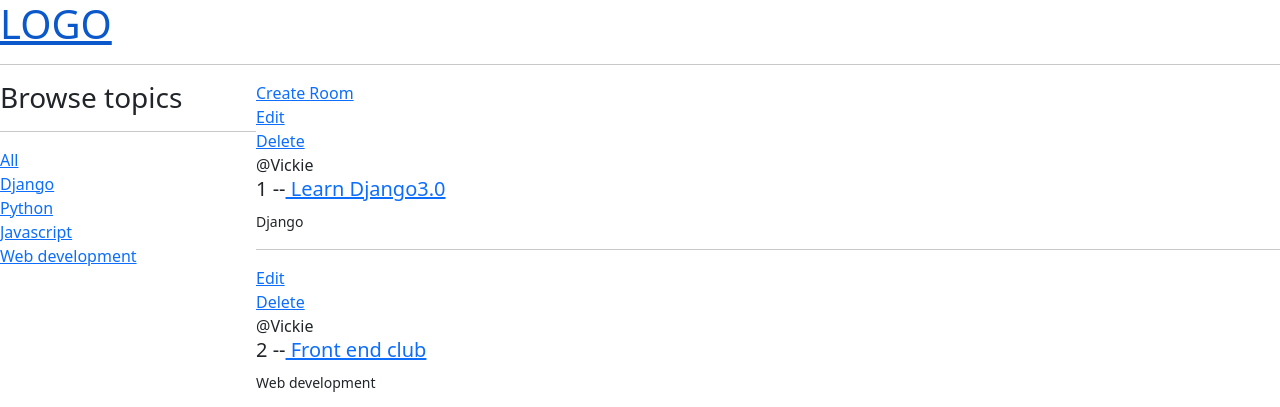
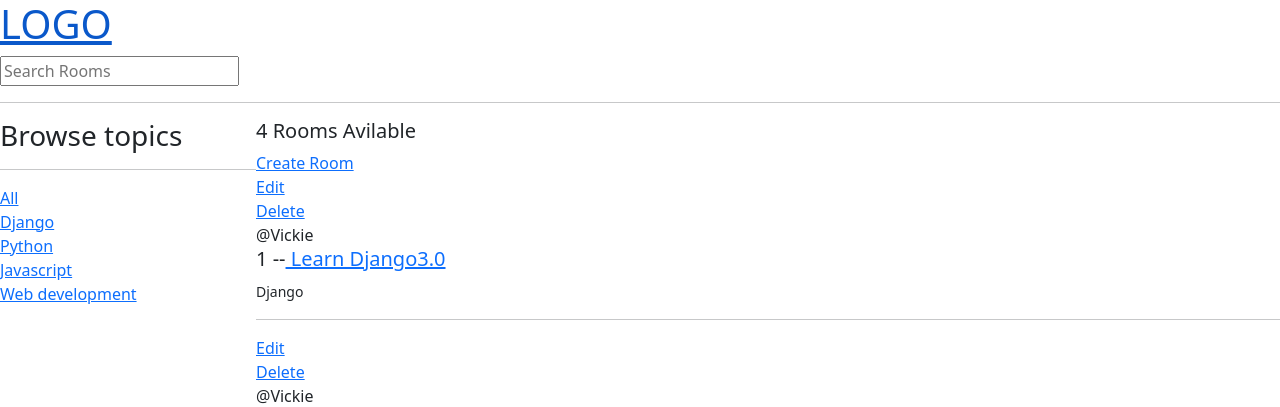
Before and after one commit to charankulal/Learning-Management-System, a Django app: page / in a window 1280 px wide. Shown: the top 407 px of the page. Run offline with Django 4.2, Linux system fonts and the light colour scheme; data comes from the database, SQL or seed files in the repository.

Commit message:
Updated search functionalities.

```diff
--- a/studentsync/base/templates/base/home.html
+++ b/studentsync/base/templates/base/home.html
@@ -26,6 +26,7 @@
   </div>
 
   <div>
+    <h5>{{rooms.count}} Rooms Avilable</h5>
     <a href="{% url 'create-room' %}">Create Room</a>
     <div>
       {% for room in rooms %}
--- a/studentsync/base/views.py
+++ b/studentsync/base/views.py
@@ -1,10 +1,15 @@
 from django.shortcuts import render,redirect
 from .models import Room,Topic
 from .forms import RoomForm
+from django.db.models import Q
 
 def home(request):
     q=request.GET.get('q') if request.GET.get('q')!=None else ''
-    rooms=Room.objects.filter(topic__name__icontains=q)
+    rooms=Room.objects.filter(
+        Q(topic__name__icontains=q)|
+        Q(name__icontains=q)|
+        Q(description__icontains=q)
+        )
     topics=Topic.objects.all()
     context={'rooms':rooms,'topics':topics}
     return render(request,'base/home.html',context)
--- a/studentsync/templates/navbar.html
+++ b/studentsync/templates/navbar.html
@@ -1,5 +1,7 @@
 <a href="/">
     <h1>LOGO</h1>
 </a>
-
-<hr>
+<form action="{% url 'home' %}" method="GET">
+    <input type="text" name="q" placeholder="Search Rooms"/>
+</form>
+<hr />
```
